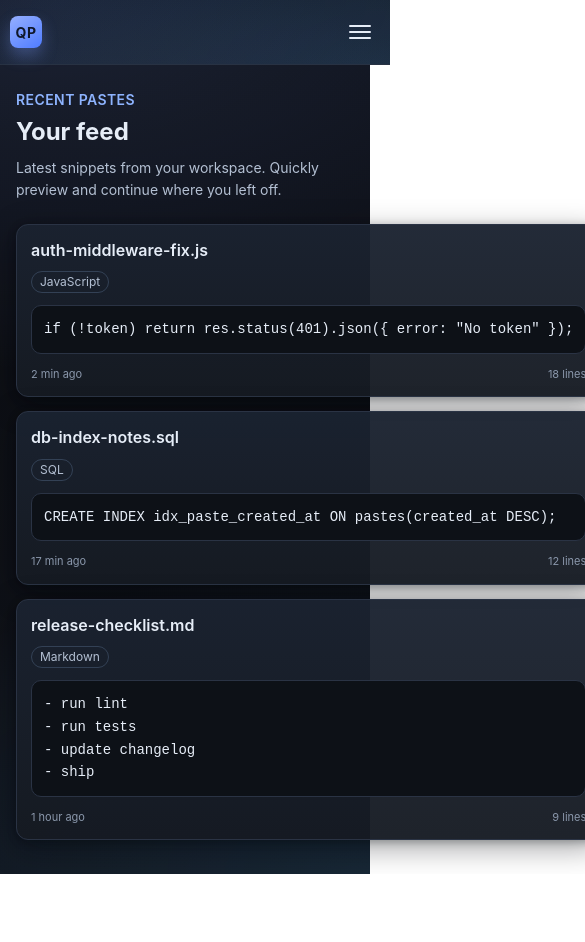
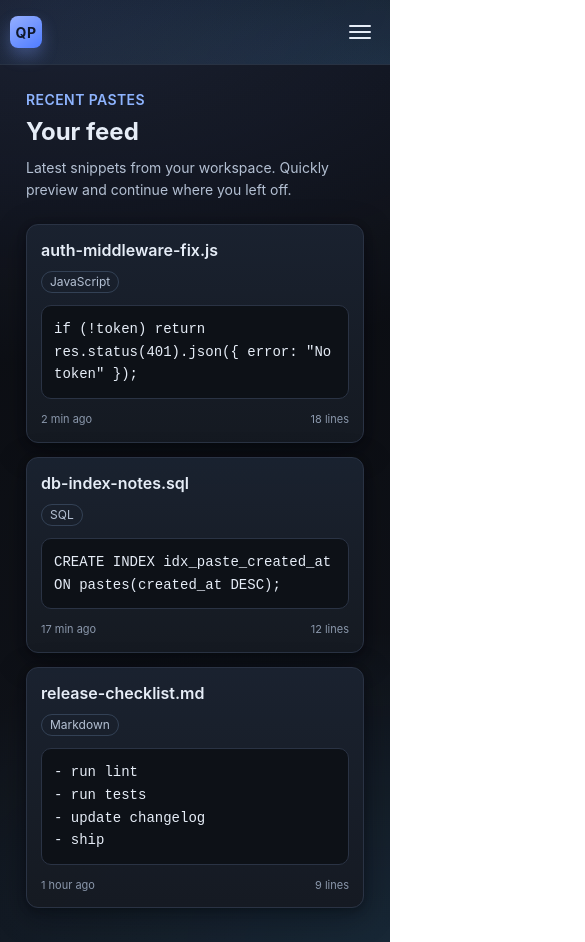
Before and after one commit to kkpanfilov/quick-paste, a React (Vite) app in the folder client/: page / in a window 390 px wide. Shown: the whole page, 585 px wide, since content can reach past the window. Before the commit the page ends 874 px from the top, so only its background shows below. Built offline with nearby package versions, Linux system fonts and the light colour scheme.

Commit message:
refactor(styles): add adaptivity to all existing pages

```diff
--- a/client/src/components/layout/header/Header.module.scss
+++ b/client/src/components/layout/header/Header.module.scss
@@ -6,7 +6,6 @@
   z-index: 20;
   width: 100%;
   background: $screen-bg-aurora;
-
   border-bottom: 1px solid rgba($border-subtle, 0.9);
   backdrop-filter: blur(10px);
   font-family: $font-family-sans;
--- a/client/src/components/screens/home/Home.module.scss
+++ b/client/src/components/screens/home/Home.module.scss
@@ -48,7 +48,11 @@
 .card {
   border: 1px solid $card-border;
   border-radius: 12px;
-  background: linear-gradient(180deg, rgba($card-bg-hover, 0.96) 0%, rgba($card-bg, 0.96) 100%);
+  background: linear-gradient(
+    180deg,
+    rgba($card-bg-hover, 0.96) 0%,
+    rgba($card-bg, 0.96) 100%
+  );
   padding: 18px;
   box-shadow: $card-shadow;
   transition:
@@ -96,7 +100,7 @@
   font-family: $font-family-mono;
   font-size: $font-size-sm;
   line-height: 1.55;
-  overflow-x: auto;
+  white-space: pre-wrap;
 }
 
 .meta {
@@ -112,7 +116,6 @@
 @media (max-width: 768px) {
   .screen {
     min-height: $screen-min-height-mobile;
-    width: $layout-width-tablet;
     padding: 28px 0 44px;
   }
 
@@ -123,7 +126,6 @@
 
 @media (max-width: 480px) {
   .screen {
-    width: $layout-width-mobile;
     padding: 24px 0 34px;
   }
 
--- a/client/src/components/screens/new/New.jsx
+++ b/client/src/components/screens/new/New.jsx
@@ -70,9 +70,6 @@ const New = () => {
           </div>
 
           <div className={styles.actions}>
-            <button type="button" className={styles.secondaryButton}>
-              Clear
-            </button>
             <button type="submit" className={styles.primaryButton}>
               Create paste
             </button>
--- a/client/src/components/screens/new/New.module.scss
+++ b/client/src/components/screens/new/New.module.scss
@@ -166,8 +166,6 @@ select.input {
 @media (max-width: 768px) {
   .screen {
     min-height: $screen-min-height-mobile;
-    width: $layout-width-tablet;
-    padding: 28px 0 44px;
   }
 
   .panel {
@@ -185,7 +183,6 @@ select.input {
 
 @media (max-width: 480px) {
   .screen {
-    width: $layout-width-mobile;
     padding: 24px 0 34px;
   }
 
--- a/client/src/index.scss
+++ b/client/src/index.scss
@@ -1 +1,6 @@
 @use "@/styles/reset";
+
+main {
+  padding-left: 10px !important;
+  padding-right: 10px !important;
+}
```
